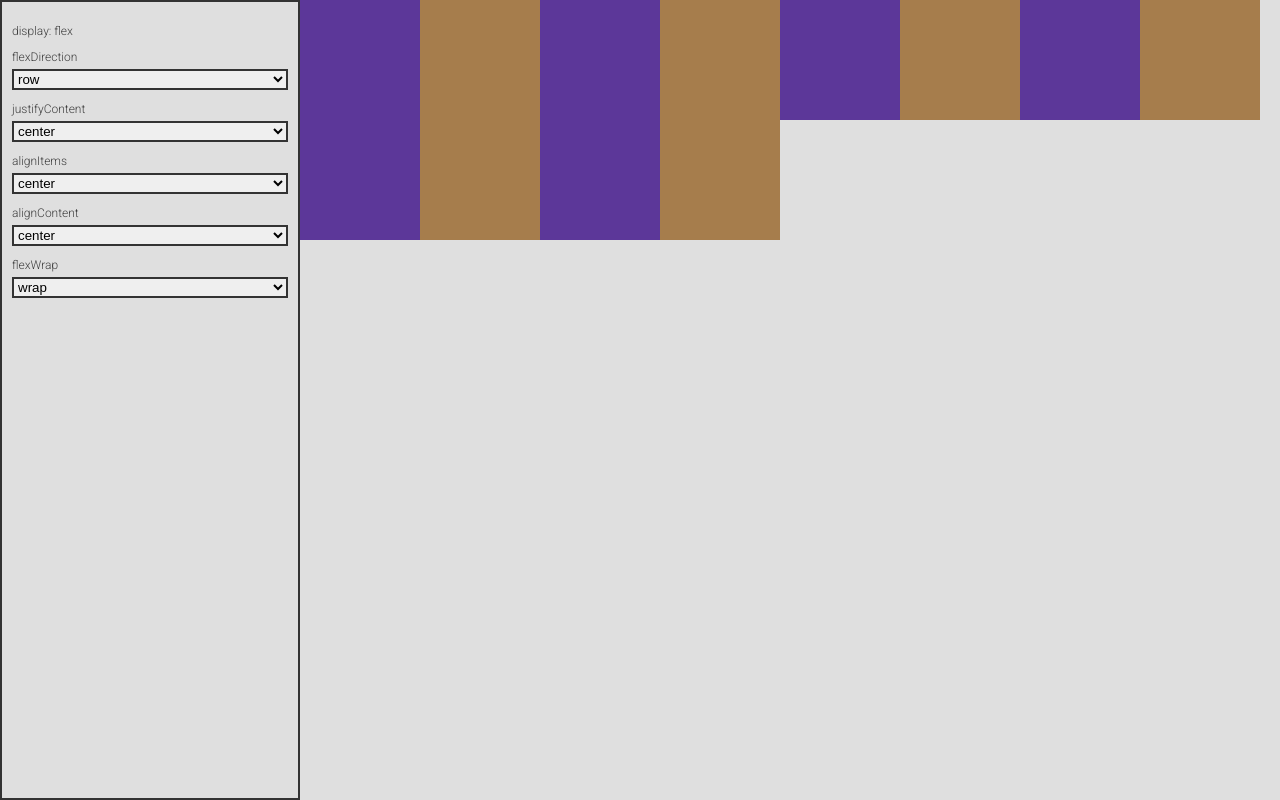
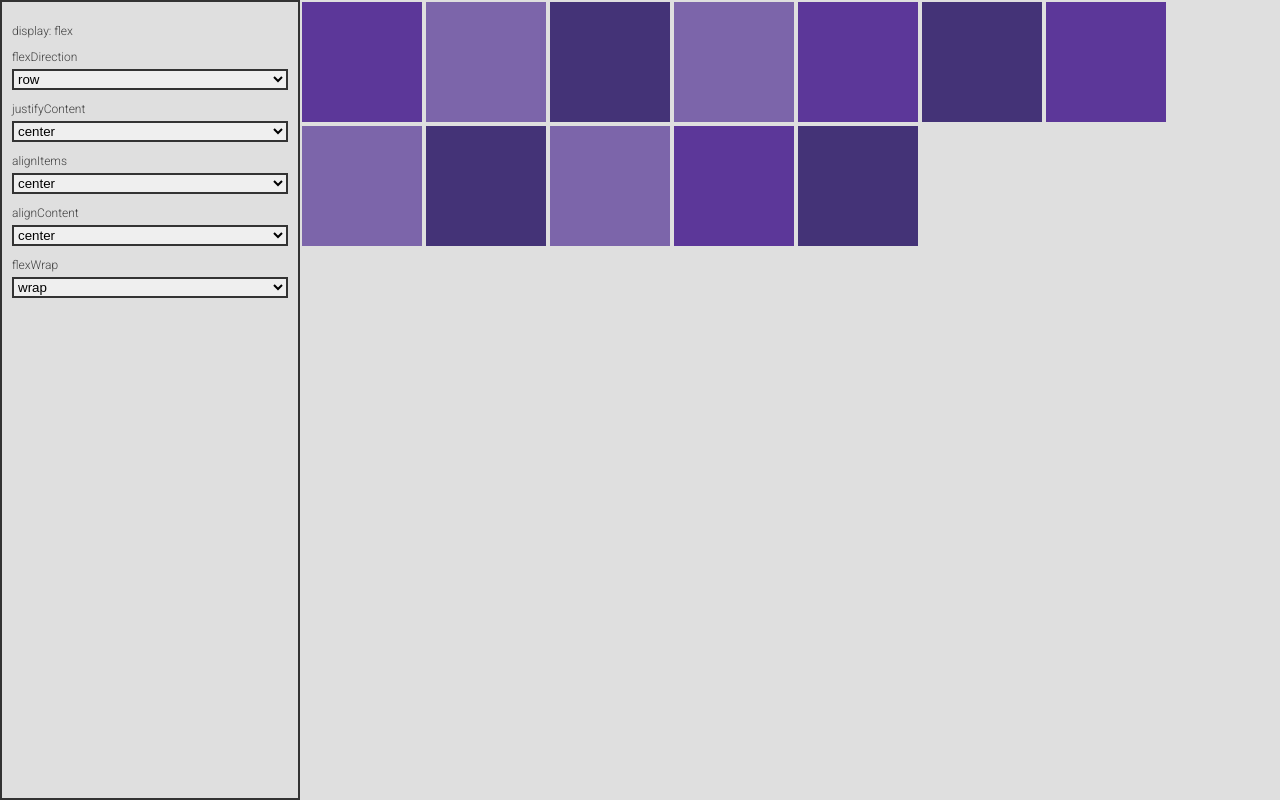
Before and after one commit to react-medellin/flexbox-playground, a React (Create React App) app: page / in a window 1280 px wide. Built offline with nearby package versions, Linux system fonts and the light colour scheme.

Commit message:
Updated styles for box item, now it has 3 different colors and a number

```diff
--- a/src/Box.js
+++ b/src/Box.js
@@ -1,7 +1,20 @@
 import styled from 'styled-components';
 
 export const Box = styled.div`
-  background-color: ${props => props.primary ? '#5c3799' : '#a67d4c'};
+  background-color: #5c3799;
   height: 120px;
   width: 120px;
+  display: flex;
+  align-items: center;
+  justify-content: center;
+  font-size: 15px;
+  color: #fff;
+  margin: 2px;
+
+  &:nth-child(2n){
+    background-color: #7c65aa;
+  }
+  &:nth-child(3n){
+    background-color: #443377;
+  }
 `;
```
